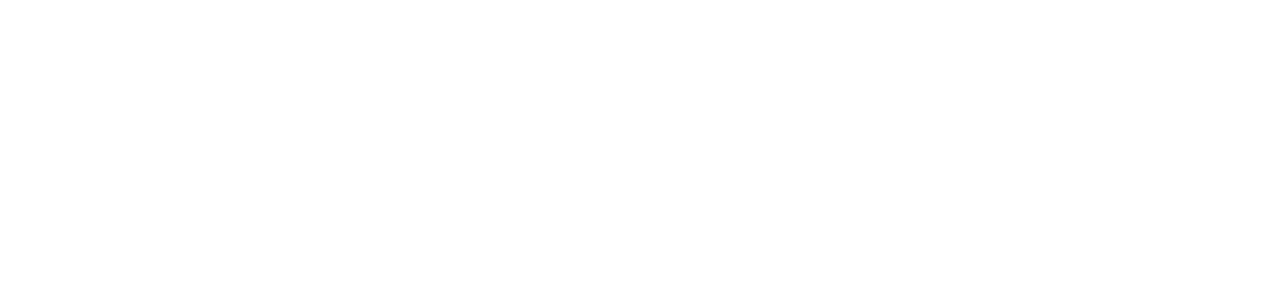
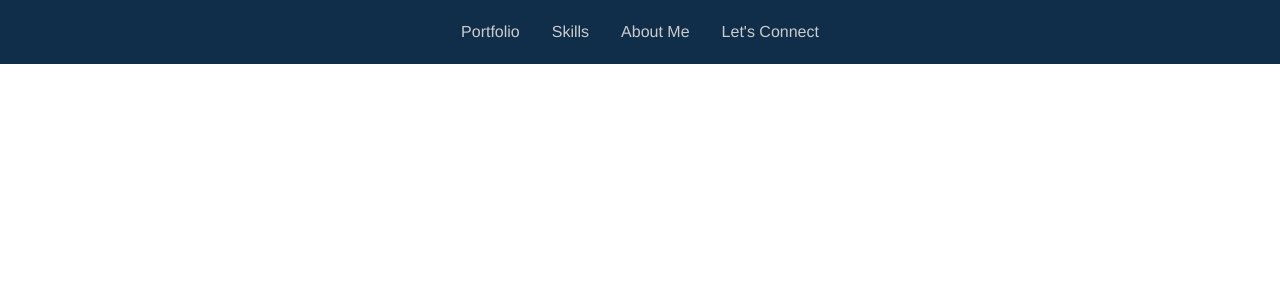
Before and after one commit to proper-px/proper-px, a React (Vite) app: page /connect in a window 1280 px wide. Shown: the top 300 px of the page. Built offline with nearby package versions, Linux system fonts and the light colour scheme.

Commit message:
added prettierrc config and updated theme and got started on Main nav.

```diff
--- a/src/App.tsx
+++ b/src/App.tsx
@@ -3,6 +3,7 @@
 import styled, { ThemeProvider } from "styled-components";
 import HomePage from "Pages/Home";
 import { Theme, GlobalStyle } from "Theme";
+import MainNav from "Components/Navigation/MainNav";
 
 const App = () => {
   return (
@@ -10,9 +11,14 @@
       <GlobalStyle />
       <ThemeProvider theme={Theme}>
         <BrowserRouter>
-          <Switch>
-            <Route path="/" exact component={HomePage} />
-          </Switch>
+          <header>
+            <MainNav />
+          </header>
+          <main>
+            <Switch>
+              <Route path="/" exact component={HomePage} />
+            </Switch>
+          </main>
         </BrowserRouter>
       </ThemeProvider>
     </>
--- /dev/null
+++ b/src/Components/Navigation/MainNav.tsx
@@ -0,0 +1,54 @@
+import React from "react";
+import styled from "styled-components";
+import { NavLink } from "react-router-dom";
+
+interface IMainNavProps {}
+
+const StyledMainNavWrapper = styled.nav`
+  background-color: ${(props) => props.theme.brandColors.primary};
+  padding: ${(props) => props.theme.navbar.barPadding};
+  display: flex;
+`;
+
+const StyledNavList = styled.ul`
+  margin-left: auto;
+  margin-right: auto;
+  list-style: none;
+  display: flex;
+`;
+
+const StyledNavItem = styled.li``;
+
+const StyledNavLink = styled(NavLink)`
+  display: inline-block;
+  color: ${(props) => props.theme.colors.light};
+  font-family: ${(props) => props.theme.font.family.sansSerif};
+  padding: ${(props) => props.theme.navbar.linkPadding};
+  text-decoration: none;
+  &:hover {
+    text-decoration: underline;
+  }
+`;
+
+const MainNav: React.FC<IMainNavProps> = () => {
+  return (
+    <StyledMainNavWrapper>
+      <StyledNavList>
+        <StyledNavItem>
+          <StyledNavLink to="/portfolio">Portfolio</StyledNavLink>
+        </StyledNavItem>
+        <StyledNavItem>
+          <StyledNavLink to="/skills">Skills</StyledNavLink>
+        </StyledNavItem>
+        <StyledNavItem>
+          <StyledNavLink to="/about">About Me</StyledNavLink>
+        </StyledNavItem>
+        <StyledNavItem>
+          <StyledNavLink to="/connect">Let's Connect</StyledNavLink>
+        </StyledNavItem>
+      </StyledNavList>
+    </StyledMainNavWrapper>
+  );
+};
+
+export default MainNav;
--- a/src/Theme/index.ts
+++ b/src/Theme/index.ts
@@ -70,6 +70,21 @@
   spacing: { ...Spacing },
   padding: { ...Padding },
   border: { ...Border },
+  breakpoints: {
+    xs: "0",
+    sm: "576px",
+    md: "768px",
+    lg: "992px",
+    xl: "1200px",
+    xxl: "1400px",
+  },
+  containerMaxWidths: {
+    sm: "540px",
+    md: "720px",
+    lg: "960px",
+    xl: "1140px",
+    xxl: "1320px",
+  },
   status: {
     success: Colors.green,
     warning: Colors.yellow,
@@ -103,6 +118,13 @@
       borderRadius: Border.radius.base,
     },
   },
+  navbar: {
+    bgColor: BrandColors.primary,
+    fgColor: Colors.light,
+    linkPadding: `${Padding.small} ${Padding.base}`,
+    barPadding: `${Padding.base}`,
+    isFixed: false,
+  },
 };
 
 const GlobalStyle = createGlobalStyle`
```
Also changed, not shown: src/Theme/styled.d.ts (+18 -0 lines), .prettierrc.json (added).
